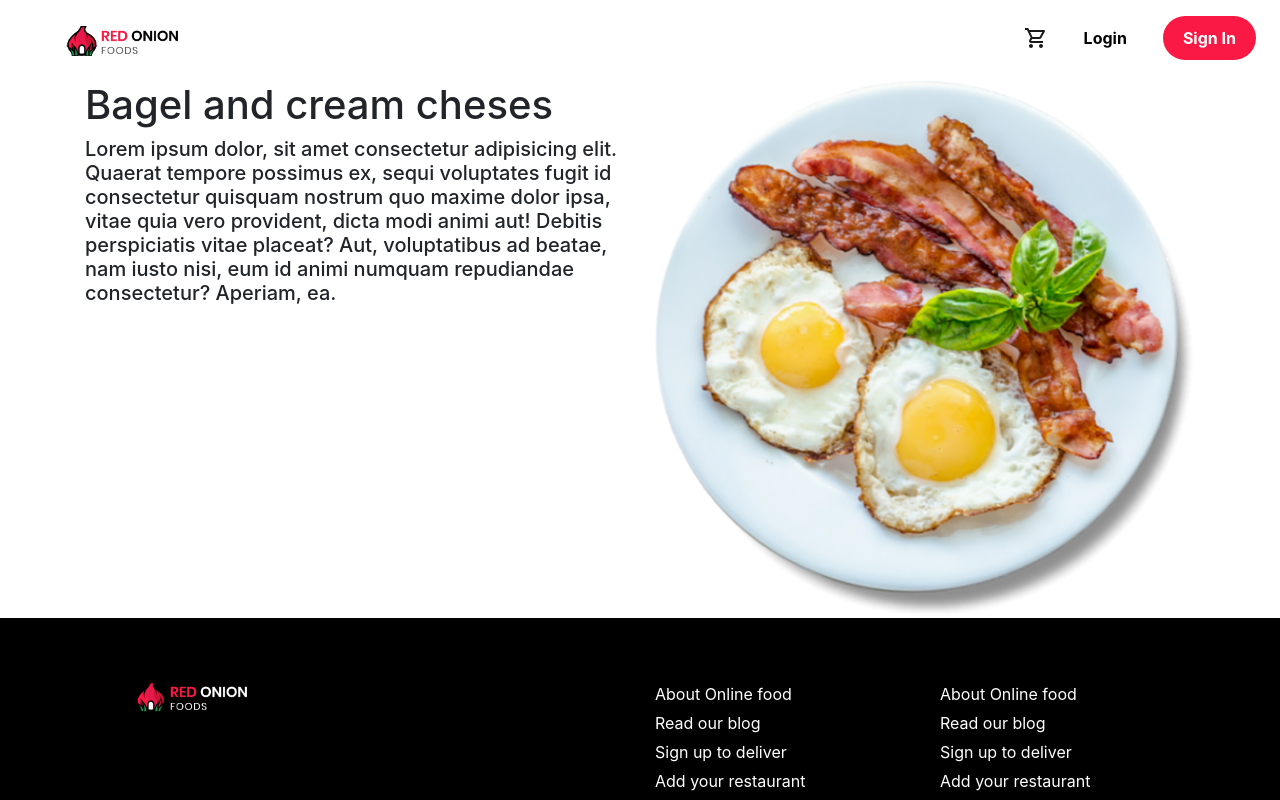
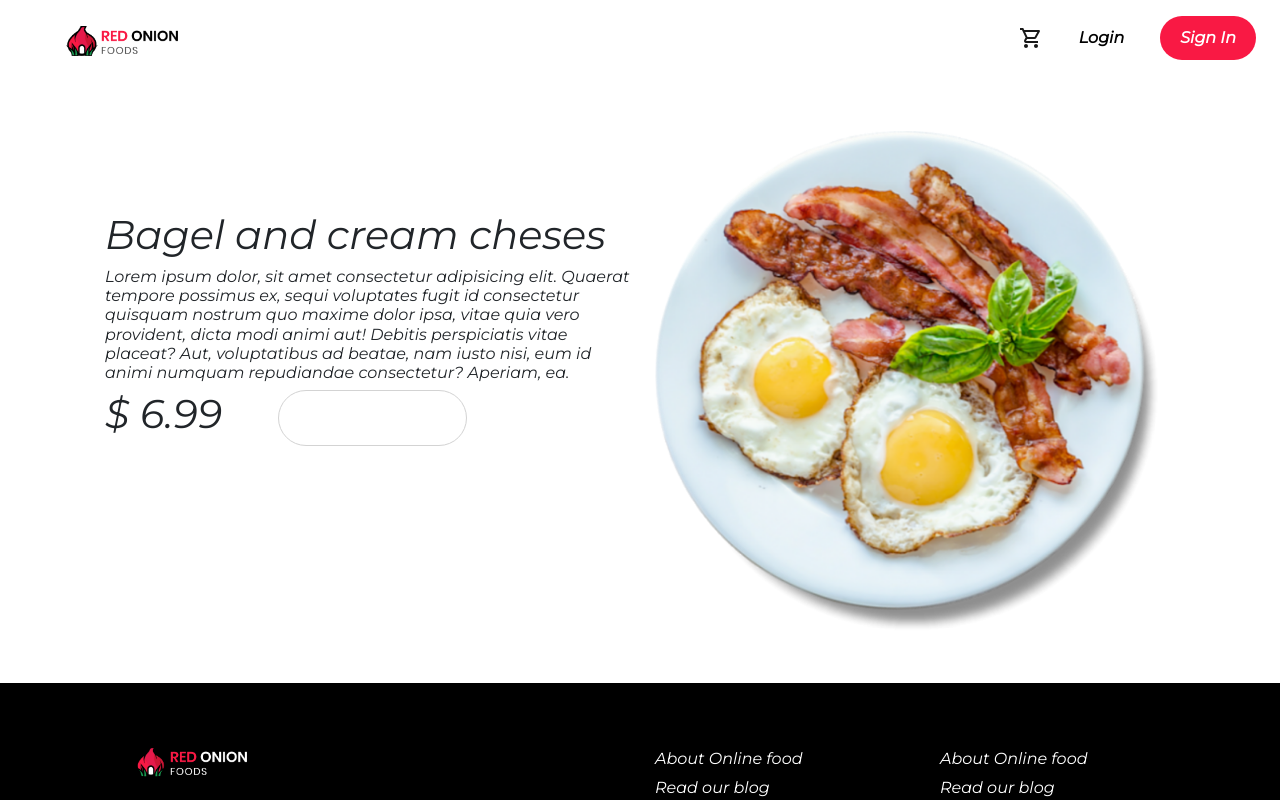
Before and after one commit to Shakib448/react-hot-onion, a React (Create React App) app: page /food/category/1 in a window 1280 px wide. Shown: the top 800 px of the page. Built offline with nearby package versions, Linux system fonts and the light colour scheme.

Commit message:
React Red  Onion

```diff
--- a/src/App.css
+++ b/src/App.css
@@ -1,8 +1,13 @@
+@import url('https://fonts.googleapis.com/css2?family=Montserrat:ital@1&display=swap');
+
+
 *{
   outline: none;
   margin : 0px;
   padding : 0px;
+  font-family: 'Montserrat', sans-serif;
 }
+
 
 button:focus {outline:0;}
 
--- a/src/Components/Category/Category.css
+++ b/src/Components/Category/Category.css
@@ -23,6 +23,15 @@
 
 }
 
+.category__card {
+    cursor: pointer;
+    transition: .5s;
+}
+
+.category__card:hover {
+    box-shadow: 10px 10px 50px lightgrey;
+}
+
 .category__checkoutBtn > button {
     border: none;
     padding: 10px 20px;
--- a/src/Components/Category/Category.js
+++ b/src/Components/Category/Category.js
@@ -50,7 +50,7 @@ const Category = () => {
           {filterFood.map((item) =>
             item.filtered === true ? (
               <div
-                className="col-md-4"
+                className="col-md-4 category__card"
                 key={item.id}
                 onClick={() => handleCategoryDetail(item.id)}
               >
--- a/src/Components/CategoryDetail/CategoryDetail.css
+++ b/src/Components/CategoryDetail/CategoryDetail.css
@@ -1,8 +1,13 @@
-.card.text-center {
-    cursor: pointer;
-    transition: .5s;
+.categoryDetail{
+    padding : 50px;
 }
 
-.card.text-center:hover {
-    box-shadow: 10px 10px 50px lightgrey;
+.categoryDetail__detail {
+    padding: 80px 0px;
 }
+
+.categoryDetail__cart{
+    border: 1px solid lightgrey;
+    border-radius: 50px;
+    float: left;
+}
--- a/src/Components/CategoryDetail/CategoryDetail.js
+++ b/src/Components/CategoryDetail/CategoryDetail.js
@@ -12,14 +12,12 @@ const CategoryDetail = () => {
     setDetailFood(foodData);
   }, [foodData]);
 
-  console.log(detailFood);
-
   return (
-    <div className="container">
+    <div className="categoryDetail container">
       <div className="row">
-        <div className="col-md-6">
+        <div className="col-md-6 categoryDetail__detail">
           <h1> {detailFood.title} </h1>
-          <h5>
+          <h6>
             {" "}
             Lorem ipsum dolor, sit amet consectetur adipisicing elit. Quaerat
             tempore possimus ex, sequi voluptates fugit id consectetur quisquam
@@ -27,7 +25,13 @@ const CategoryDetail = () => {
             animi aut! Debitis perspiciatis vitae placeat? Aut, voluptatibus ad
             beatae, nam iusto nisi, eum id animi numquam repudiandae
             consectetur? Aperiam, ea.{" "}
-          </h5>
+          </h6>
+          <div className="row">
+            <div className="col-md-4">
+              <h1>$ {detailFood.price}</h1>
+            </div>
+            <div className="col-md-4 categoryDetail__cart"></div>
+          </div>
         </div>
         <div className="col-md-6">
           <img className="img-fluid" src={detailFood.img} alt="" />
--- a/src/Components/Navbar/Navbar.js
+++ b/src/Components/Navbar/Navbar.js
@@ -2,12 +2,15 @@ import React from "react";
 import navLogo from "../Resources/logo2.png";
 import "./Navbar.css";
 import ShoppingCartOutlinedIcon from "@material-ui/icons/ShoppingCartOutlined";
+import { Link } from "react-router-dom";
 
 const Navbar = () => {
   return (
     <div>
       <nav className="navbar navbar-expand-lg navbar-light">
-        <img src={navLogo} alt="" className="navbar__logo" />
+        <Link to="/">
+          <img src={navLogo} alt="" className="navbar__logo" />
+        </Link>
         <button
           className="navbar-toggler"
           type="button"
```
